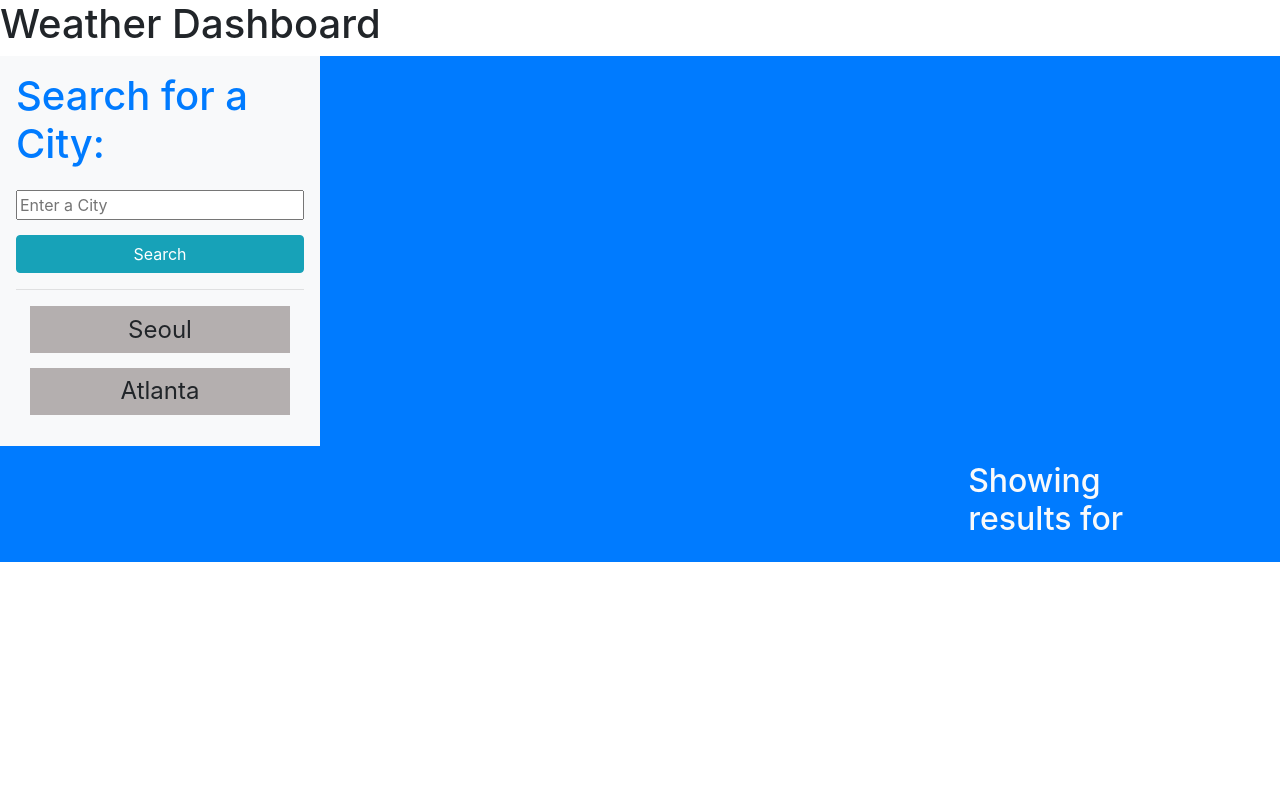
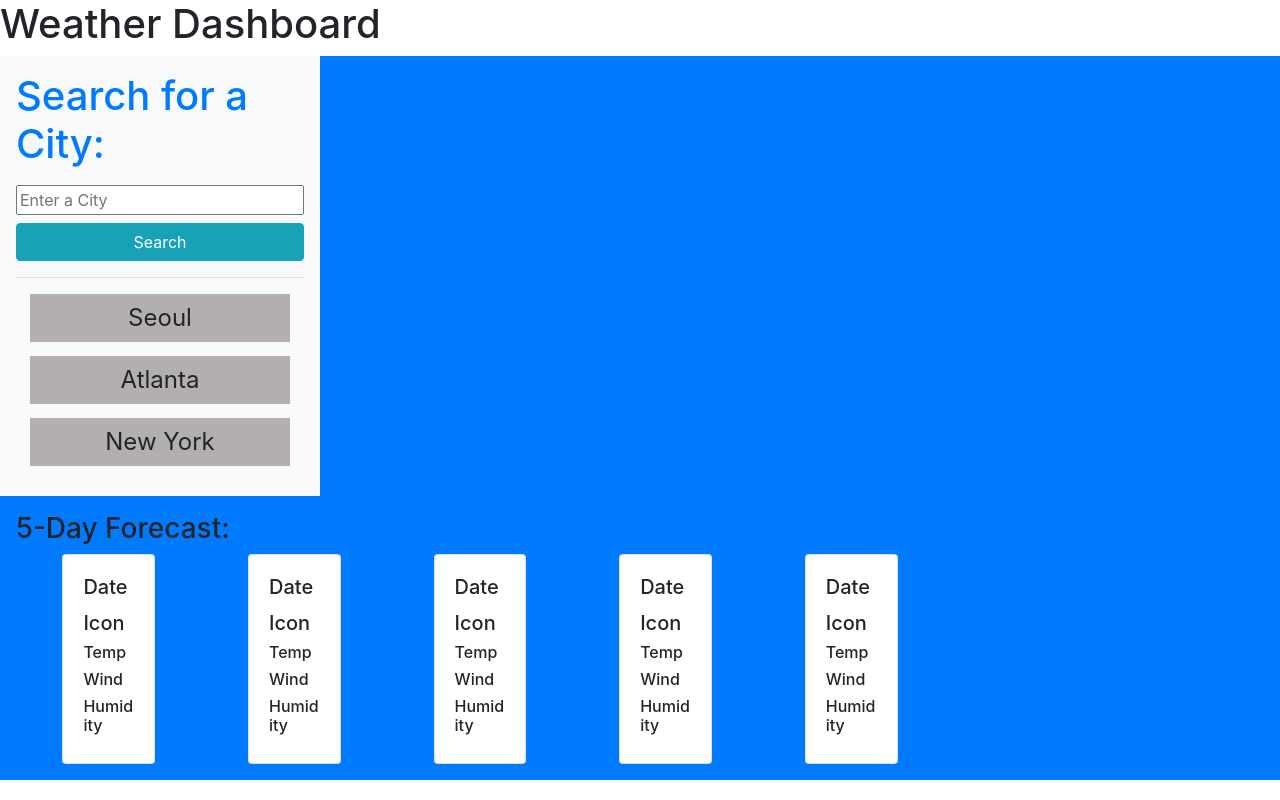
Before and after one commit to kbjss071/weatherDashboard, a plain HTML site: page index.html in a window 1280 px wide. Drawn offline with nearby package versions, Linux system fonts and the light colour scheme.

Commit message:
modified files

```diff
--- a/assets/css/style.css
+++ b/assets/css/style.css
@@ -54,7 +54,11 @@ header > h1 {
     font-size: x-large;
 }
 
+.card {
+    margin: 0 5%;
+}
+
 /* id selector */
 #search-input {
-    margin: 5% 0 5%;
+    margin: 3% 0 3%;
 }
--- a/assets/js/script.js
+++ b/assets/js/script.js
@@ -12,6 +12,12 @@ function fetchOpenWeather(){
         .then(response => response.json())
         .then(function(data){
             console.log(data);
+            console.log(data.name);
+            console.log(data.main.humidity); // unit should %
+            console.log(moment(data.dt).format("l"));
+            var unixTime = new Date (data.dt*1000);
+            console.log(data.dt*1000)
+
         });
 
 
@@ -31,4 +37,18 @@ btnSearch.addEventListener("click", function(e){
     fetchOpenWeather();
 });
 
+function unixTimeConverter(){
+    var unixTime = new Date (1657362860*1000);
+    var month = unixTime.getMonth();
+    var date = unixTime.getDate();
+    var year = unixTime.getFullYear();
+    var string = unixTime.getTime();
+    console.log(month);
+    console.log(date);
+    console.log(year);
+    console.log(string);
+}
+
+unixTimeConverter();
+
 fetchOpenWeather();
--- a/index.html
+++ b/index.html
@@ -27,27 +27,66 @@
                   <div class="history">
                     <div class="past">Seoul</div>
                     <div class="past">Atlanta</div>
+                    <div class="past">New York</div>
                   </div>
             </div>
 
-        <section class="result">
-            <div class="col-12 col-md-9 p-3 text-light">
-                <h2>Showing results for <span id="result-text"></span></h2>
-                <div id="result-content"></div>
+
+            <div class="col-12 col-md-9 p-3">
+                <h3>5-Day Forecast: <span id="result-text"></span></h3>
+                <div class="d-flex" id="result-content">
+                    <div class="card" style="width: 14rem;">
+                        <div class="card-body">
+                            <h5 class="card-title">Date</h5>
+                            <h5>Icon</h5>
+                            <h6>Temp</h6>
+                            <h6>Wind</h6>
+                            <h6>Humidity</h6>
                         </div>
-            <!-- <div class="info relative">
-                <h2>City (Date)</h2>
-                <p>Temp:</p>
-                <p>Wind:</p>
-                <p>Humidity:</p>
-                <p>UV Index:</p>
                     </div>
-            <div class="forecast absolute">
-                <h3>5-Day Forecast: </h3>
-            </div> -->
-        </section>
+                    <div class="card" style="width: 14rem;">
+                        <div class="card-body">
+                            <h5 class="card-title">Date</h5>
+                            <h5>Icon</h5>
+                            <h6>Temp</h6>
+                            <h6>Wind</h6>
+                            <h6>Humidity</h6>
+                        </div>
+                    </div>
+                    <div class="card" style="width: 14rem;">
+                        <div class="card-body">
+                            <h5 class="card-title">Date</h5>
+                            <h5>Icon</h5>
+                            <h6>Temp</h6>
+                            <h6>Wind</h6>
+                            <h6>Humidity</h6>
+                        </div>
+                    </div>
+                    <div class="card" style="width: 14rem;">
+                        <div class="card-body">
+                            <h5 class="card-title">Date</h5>
+                            <h5>Icon</h5>
+                            <h6>Temp</h6>
+                            <h6>Wind</h6>
+                            <h6>Humidity</h6>
+                        </div>
+                    </div>
+                    <div class="card" style="width: 14rem;">
+                        <div class="card-body">
+                            <h5 class="card-title">Date</h5>
+                            <h5>Icon</h5>
+                            <h6>Temp</h6>
+                            <h6>Wind</h6>
+                            <h6>Humidity</h6>
+                        </div>
+                    </div>
+                </div>
+            </div>
+        </div>
+
     </main>
 
     <script src="./assets/js/script.js"></script>
+    <script src="https://cdnjs.cloudflare.com/ajax/libs/moment.js/2.24.0/moment.min.js"></script>
 </body>
 </html>
```
Also changed, not shown: 1 other file. Lines whose indentation alone changed are shown as unchanged.
